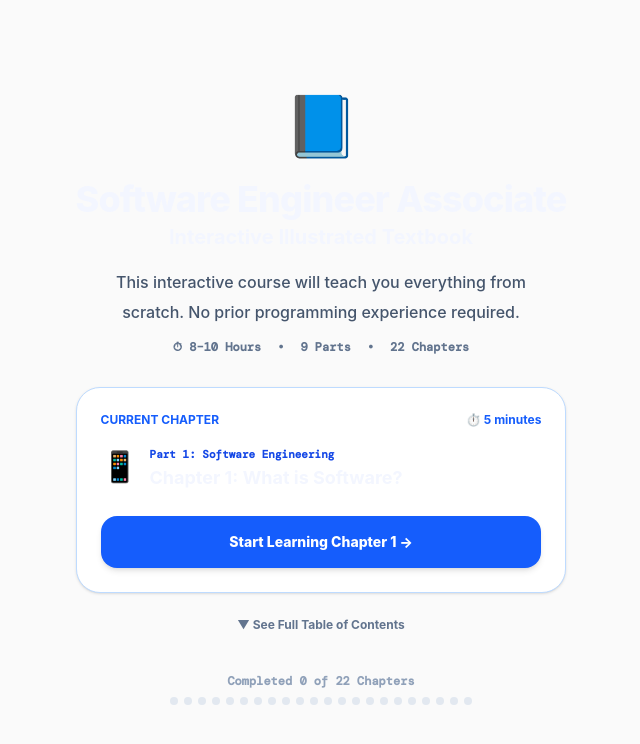
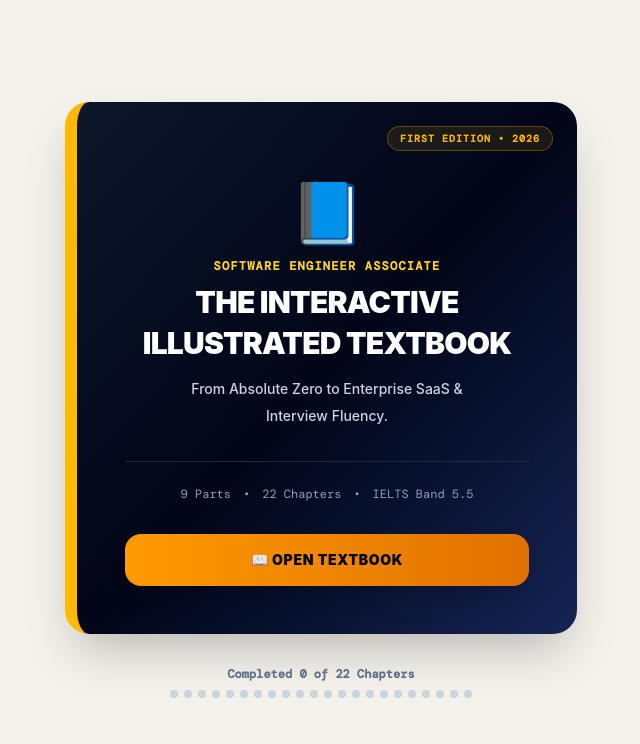
Before and after one commit to RamNarra/Google-Cloud-Gen-AI-Academy, a Next.js app: page /interview in a window 1280 px wide. Shown: the top 744 px of the page, without its empty margins (319-959 px from the left). Built offline with nearby package versions, Linux system fonts and the light colour scheme; what @mui/material-nextjs would draw is missing.

Commit message:
Fix font contrast issues by scoping dark theme h1-h4 rules; Build interactive hardcover textbook cover with Open Textbook button & Table of Contents view

```diff
--- a/app/globals.css
+++ b/app/globals.css
@@ -36,10 +36,11 @@ body {
   font-family: var(--font-dm-mono), monospace;
 }
 
-h1,
-h2,
-h3,
-h4 {
+/* Scoped headings for dark notes articles */
+.notes-article h1,
+.notes-article h2,
+.notes-article h3,
+.notes-article h4 {
   color: #f3f6ff;
 }
 
--- a/app/interview/page.tsx
+++ b/app/interview/page.tsx
@@ -4,10 +4,10 @@ import React, { useState } from "react";
 import { TEXTBOOK_PARTS, TEXTBOOK_CHAPTERS, ChapterItem } from "@/lib/interview/journeyData";
 import FullscreenSlideDeck from "@/components/interview/FullscreenSlideDeck";
 
-export default function TextbookHomePage() {
+export default function RealTextbookPage() {
+  const [isBookOpen, setIsBookOpen] = useState(false);
   const [activeChapterIndex, setActiveChapterIndex] = useState<number | null>(null);
   const [completedChapterIds, setCompletedChapterIds] = useState<string[]>([]);
-  const [showTableOfContents, setShowTableOfContents] = useState(false);
 
   const currentChapterToResume =
     TEXTBOOK_CHAPTERS.find((ch) => !completedChapterIds.includes(ch.id)) ||
@@ -17,7 +17,8 @@ export default function TextbookHomePage() {
     activeChapterIndex !== null ? TEXTBOOK_CHAPTERS[activeChapterIndex] : null;
 
   return (
-    <div className="flex min-h-screen w-full flex-col justify-center items-center bg-[#FAFAFA] px-6 py-12 font-sans text-slate-900 selection:bg-blue-100">
+    <div className="min-h-screen w-full bg-[#F5F2EC] text-[#0F172A] font-sans selection:bg-amber-200 selection:text-slate-900 flex flex-col justify-center items-center px-4 py-8 sm:px-6 lg:px-8">
+      {/* 1. CHAPTER READING DECK MODE */}
       {activeChapter ? (
         <FullscreenSlideDeck
           lesson={activeChapter}
@@ -34,46 +35,45 @@ export default function TextbookHomePage() {
           }}
           onExit={() => setActiveChapterIndex(null)}
         />
-      ) : (
-        <div className="mx-auto flex max-w-2xl flex-col items-center text-center animate-fadeIn">
-          {/* Textbook Cover Header */}
-          <span className="text-6xl">📘</span>
-
-          <h1 className="mt-6 text-3xl font-extrabold tracking-tight text-slate-900 sm:text-4xl">
-            Software Engineer Associate
-          </h1>
-          <h2 className="mt-1 text-xl font-bold text-blue-600">
-            Interactive Illustrated Textbook
+      ) : isBookOpen ? (
+        /* 2. OPEN TEXTBOOK — TABLE OF CONTENTS MODE */
+        <div className="mx-auto w-full max-w-4xl rounded-3xl border border-[#E2DCD0] bg-[#FAF8F5] p-6 sm:p-10 shadow-2xl animate-fadeIn">
+          {/* Book Header Bar */}
+          <div className="flex items-center justify-between border-b border-[#E2DCD0] pb-5">
+            <div className="flex items-center gap-3">
+              <span className="text-3xl">📘</span>
+              <div>
+                <span className="font-mono text-xs font-bold uppercase tracking-wider text-amber-700">
+                  ILLUSTRATED INTERACTIVE TEXTBOOK
+                </span>
+                <h2 className="text-xl font-black text-slate-900 sm:text-2xl">
+                  Table of Contents
                 </h2>
-
-          <p className="mt-4 text-base font-medium text-slate-600 max-w-md">
-            This interactive course will teach you everything from scratch. No prior programming experience required.
-          </p>
-
-          <div className="mt-3 flex items-center justify-center gap-4 text-xs font-semibold text-slate-500 font-mono">
-            <span>⏱ 8–10 Hours</span>
-            <span>•</span>
-            <span>9 Parts</span>
-            <span>•</span>
-            <span>{TEXTBOOK_CHAPTERS.length} Chapters</span>
+              </div>
             </div>
 
-          {/* Today's Recommended Chapter Box */}
-          <div className="mt-8 w-full rounded-3xl border border-blue-200 bg-white p-6 text-left shadow-sm">
-            <div className="flex items-center justify-between text-xs font-bold text-blue-600">
-              <span>CURRENT CHAPTER</span>
-              <span>⏱ {currentChapterToResume.estimatedMinutes} minutes</span>
+            <button
+              onClick={() => setIsBookOpen(false)}
+              className="rounded-xl border border-slate-300 bg-white px-4 py-2 text-xs font-bold text-slate-700 shadow-xs hover:bg-slate-50 transition"
+            >
+              📕 Close Book
+            </button>
           </div>
 
-            <div className="mt-3 flex items-center gap-3">
+          {/* Resume Next Chapter Banner */}
+          <div className="mt-6 rounded-2xl border border-amber-200 bg-amber-50/70 p-5 flex flex-col sm:flex-row sm:items-center justify-between gap-4">
+            <div className="flex items-center gap-3">
               <span className="text-3xl">{currentChapterToResume.icon}</span>
               <div>
-                <span className="text-[11px] font-bold text-blue-700 font-mono">
-                  {currentChapterToResume.partTitle}
+                <span className="font-mono text-[11px] font-bold text-amber-800 uppercase">
+                  CONTINUE READING:
                 </span>
-                <h3 className="text-lg font-bold text-slate-900">
+                <h4 className="text-base font-extrabold text-slate-900">
                   {currentChapterToResume.title}
-                </h3>
+                </h4>
+                <p className="text-xs text-slate-600">
+                  {currentChapterToResume.partTitle} • {currentChapterToResume.estimatedMinutes} mins
+                </p>
               </div>
             </div>
 
@@ -83,34 +83,35 @@ export default function TextbookHomePage() {
                   TEXTBOOK_CHAPTERS.findIndex((ch) => ch.id === currentChapterToResume.id)
                 )
               }
-              className="mt-6 w-full rounded-2xl bg-blue-600 py-4 font-sans text-sm font-extrabold text-white shadow-md transition hover:bg-blue-700 hover:scale-[1.01]"
+              className="rounded-xl bg-amber-600 px-6 py-3 text-xs font-extrabold text-white shadow-md hover:bg-amber-700 transition"
             >
-              Start Learning Chapter {currentChapterToResume.chapterNumber} →
+              Open Chapter →
             </button>
           </div>
 
-          {/* Table of Contents Toggle */}
-          <button
-            onClick={() => setShowTableOfContents(!showTableOfContents)}
-            className="mt-6 flex items-center gap-2 text-xs font-bold text-slate-500 hover:text-slate-900"
-          >
-            <span>{showTableOfContents ? "▲ Hide Table of Contents" : "▼ See Full Table of Contents"}</span>
-          </button>
-
-          {/* Full Table of Contents (Grouped by Parts) */}
-          {showTableOfContents && (
-            <div className="mt-6 w-full text-left flex flex-col gap-6 animate-fadeIn">
+          {/* 9 Parts Book Structure */}
+          <div className="mt-8 flex flex-col gap-6">
             {TEXTBOOK_PARTS.map((part) => {
               const partChapters = TEXTBOOK_CHAPTERS.filter((ch) => ch.partId === part.id);
+
               return (
-                  <div key={part.id} className="rounded-2xl border border-slate-200 bg-white p-5 shadow-xs">
-                    <div className="flex items-center gap-2">
-                      <span className="text-xl">{part.icon}</span>
-                      <h4 className="text-sm font-extrabold text-slate-900">{part.title}</h4>
+                <div
+                  key={part.id}
+                  className="rounded-2xl border border-[#E2DCD0] bg-white p-6 shadow-xs"
+                >
+                  <div className="flex items-center gap-3 border-b border-slate-100 pb-3">
+                    <span className="text-2xl">{part.icon}</span>
+                    <div>
+                      <span className="font-mono text-[11px] font-bold text-amber-700 uppercase">
+                        SECTION {part.partNumber}
+                      </span>
+                      <h3 className="text-base font-extrabold text-slate-900">
+                        {part.title}
+                      </h3>
                     </div>
-                    <p className="mt-1 text-xs text-slate-500">{part.description}</p>
+                  </div>
 
-                    <div className="mt-4 flex flex-col gap-2 border-t border-slate-100 pt-3">
+                  <div className="mt-4 flex flex-col gap-2">
                     {partChapters.map((ch) => {
                       const globalIdx = TEXTBOOK_CHAPTERS.findIndex((c) => c.id === ch.id);
                       const isDone = completedChapterIds.includes(ch.id);
@@ -119,12 +120,25 @@ export default function TextbookHomePage() {
                         <div
                           key={ch.id}
                           onClick={() => setActiveChapterIndex(globalIdx)}
-                            className="cursor-pointer flex items-center justify-between rounded-xl px-3 py-2 text-xs font-semibold hover:bg-blue-50/60 transition"
+                          className="group cursor-pointer flex items-center justify-between rounded-xl px-3.5 py-2.5 transition hover:bg-amber-50/60"
                         >
-                            <span className="text-slate-800">
-                              {isDone ? "✅" : "📄"} {ch.title}
+                          <div className="flex items-center gap-3">
+                            <span className="font-mono text-xs text-slate-400 font-bold">
+                              {isDone ? "✅" : `Ch.${ch.chapterNumber}`}
                             </span>
-                            <span className="text-blue-600 font-mono text-[11px]">Start →</span>
+                            <span className="text-sm font-bold text-slate-800 group-hover:text-amber-900 transition">
+                              {ch.title}
+                            </span>
+                          </div>
+
+                          <div className="flex items-center gap-3">
+                            <span className="font-mono text-xs text-slate-400">
+                              {ch.estimatedMinutes}m
+                            </span>
+                            <span className="font-mono text-xs font-bold text-amber-700 group-hover:translate-x-1 transition-transform">
+                              Read →
+                            </span>
+                          </div>
                         </div>
                       );
                     })}
@@ -133,11 +147,49 @@ export default function TextbookHomePage() {
               );
             })}
           </div>
-          )}
+        </div>
+      ) : (
+        /* 3. HARDCOVER TEXTBOOK COVER SCREEN */
+        <div className="mx-auto flex w-full max-w-lg flex-col items-center text-center animate-fadeIn">
+          {/* Realistic Hardcover Book Visual */}
+          <div className="relative w-full rounded-3xl border-l-[12px] border-amber-400 bg-gradient-to-br from-slate-900 via-slate-950 to-blue-950 p-8 sm:p-12 shadow-2xl text-white">
+            <div className="absolute top-6 right-6 font-mono text-[10px] uppercase font-bold tracking-widest text-amber-400 border border-amber-400/30 rounded-full px-3 py-1 bg-amber-400/10">
+              FIRST EDITION • 2026
+            </div>
+
+            <div className="mt-8 flex flex-col items-center">
+              <span className="text-6xl">📘</span>
+              <span className="mt-4 font-mono text-xs font-bold uppercase tracking-widest text-amber-300">
+                SOFTWARE ENGINEER ASSOCIATE
+              </span>
+              <h1 className="mt-2 text-2xl sm:text-3xl font-black tracking-tight text-white uppercase leading-snug">
+                The Interactive Illustrated Textbook
+              </h1>
+              <p className="mt-3 text-xs sm:text-sm font-medium text-slate-300 max-w-xs">
+                From Absolute Zero to Enterprise SaaS & Interview Fluency.
+              </p>
+            </div>
+
+            <div className="mt-8 flex items-center justify-center gap-3 border-t border-slate-800 pt-6 font-mono text-xs text-slate-400">
+              <span>9 Parts</span>
+              <span>•</span>
+              <span>22 Chapters</span>
+              <span>•</span>
+              <span>IELTS Band 5.5</span>
+            </div>
+
+            {/* Main Action Button */}
+            <button
+              onClick={() => setIsBookOpen(true)}
+              className="mt-8 w-full rounded-2xl bg-gradient-to-r from-amber-500 to-amber-600 py-4 font-sans text-sm font-black uppercase tracking-wider text-slate-950 shadow-xl transition hover:from-amber-400 hover:to-amber-500 hover:scale-[1.02]"
+            >
+              📖 Open Textbook
+            </button>
+          </div>
 
           {/* Minimal Progress Bar */}
-          <div className="mt-10 flex flex-col items-center gap-2">
-            <span className="font-mono text-xs font-semibold text-slate-400">
+          <div className="mt-8 flex flex-col items-center gap-2">
+            <span className="font-mono text-xs font-semibold text-slate-500">
               Completed {completedChapterIds.length} of {TEXTBOOK_CHAPTERS.length} Chapters
             </span>
             <div className="flex gap-1.5 max-w-xs overflow-hidden">
@@ -146,8 +198,8 @@ export default function TextbookHomePage() {
                   key={ch.id}
                   className={`h-2 w-2 rounded-full transition-all ${
                     completedChapterIds.includes(ch.id)
-                      ? "bg-emerald-500"
-                      : "bg-slate-200"
+                      ? "bg-amber-500"
+                      : "bg-slate-300"
                   }`}
                 />
               ))}
```
Lines whose indentation alone changed are shown as unchanged.
